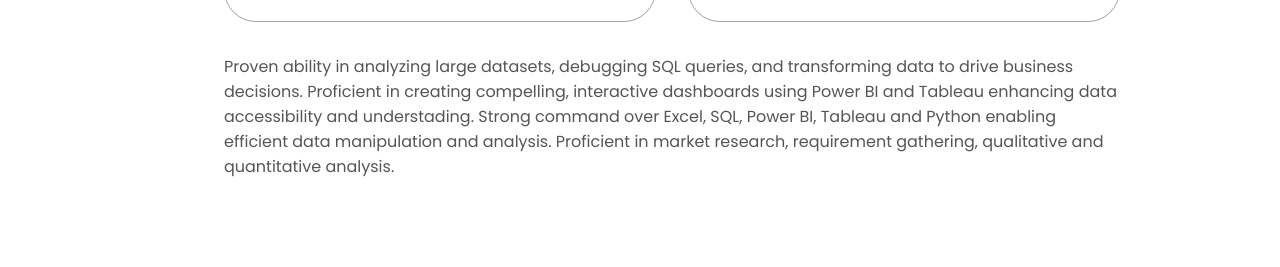
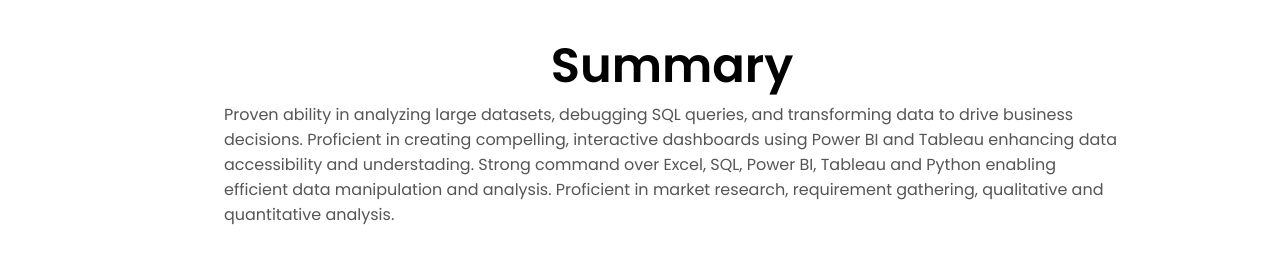
Before and after one commit to udhaya55/Portfolio, a plain HTML site: page index.html in a window 1280 px wide. Shown: the part 1319-1586 px from the top of the page. Drawn offline with Linux system fonts and the light colour scheme.

Commit message:
Update index.html

```diff
--- a/index.html
+++ b/index.html
@@ -98,6 +98,8 @@
             </div>
           </div>
           <div class="text-container">
+            <br>
+            <h1 class="title">Summary</h1>
             <p>
               Proven ability in analyzing large datasets, debugging SQL queries, and transforming data to drive business decisions. Proficient in creating compelling, interactive dashboards using Power BI and Tableau enhancing data accessibility and understading. Strong command over Excel, SQL, Power BI, Tableau and Python enabling efficient data manipulation and analysis. Proficient in market research, requirement gathering, qualitative and quantitative analysis.
             </p>
```
